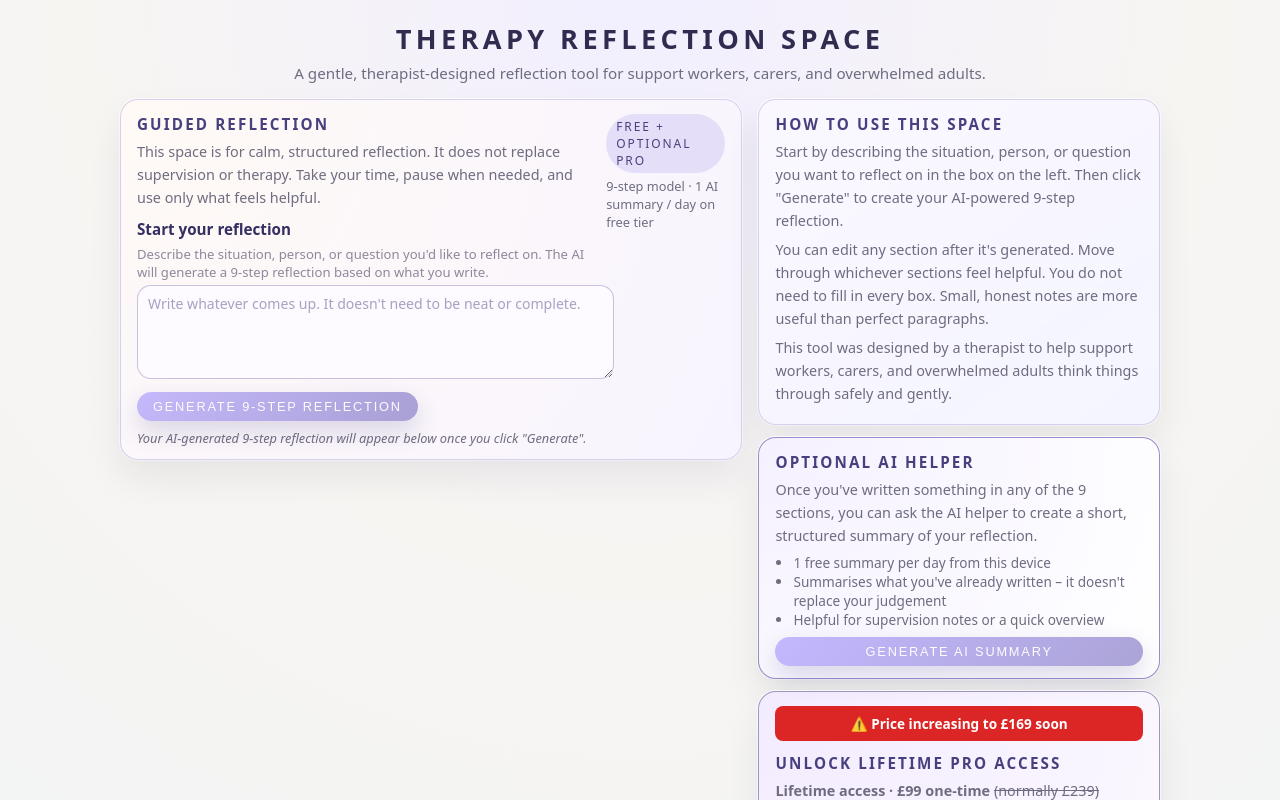
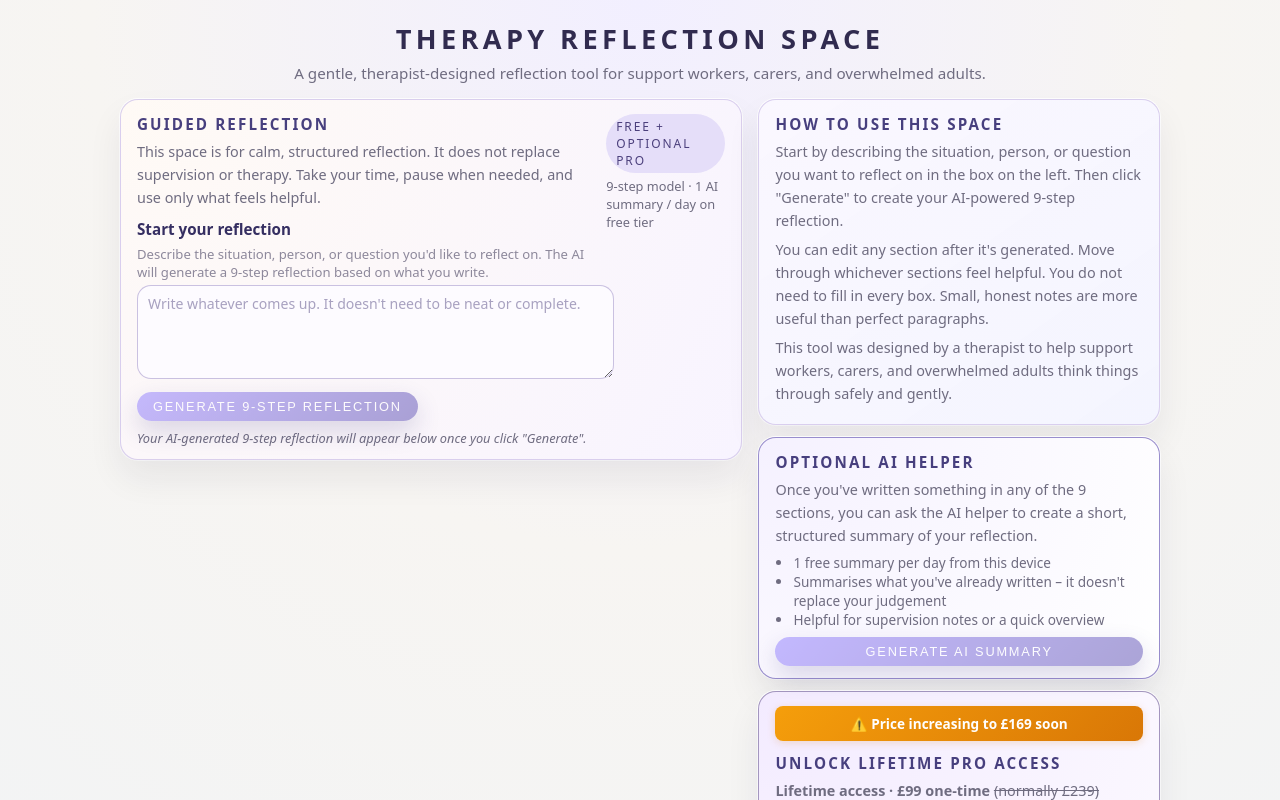
Before and after one commit to repowazdogz-droid/therapy_reflection_app, a React (Vite) app: page / in a window 1280 px wide. Shown: the top 800 px of the page. Built offline with nearby package versions, Linux system fonts and the light colour scheme.

Commit message:
Update price increase banner to therapeutic amber color

```diff
--- a/src/components/TherapyReflectionApp.tsx
+++ b/src/components/TherapyReflectionApp.tsx
@@ -663,7 +663,7 @@ export const TherapyReflectionApp: React.FC = () => {
 <div className="tra-side-card tra-premium-card">
   {/* Price increase banner */}
   <div style={{
-    background: "#dc2626",
+    background: "linear-gradient(135deg, #f59e0b 0%, #d97706 100%)",
     color: "white",
     padding: "8px 12px",
     borderRadius: "8px",
@@ -671,6 +671,7 @@ export const TherapyReflectionApp: React.FC = () => {
     textAlign: "center",
     fontSize: "0.85rem",
     fontWeight: 600,
+    boxShadow: "0 2px 8px rgba(217, 119, 6, 0.2)",
   }}>
     ⚠️ Price increasing to £169 soon
   </div>
```
